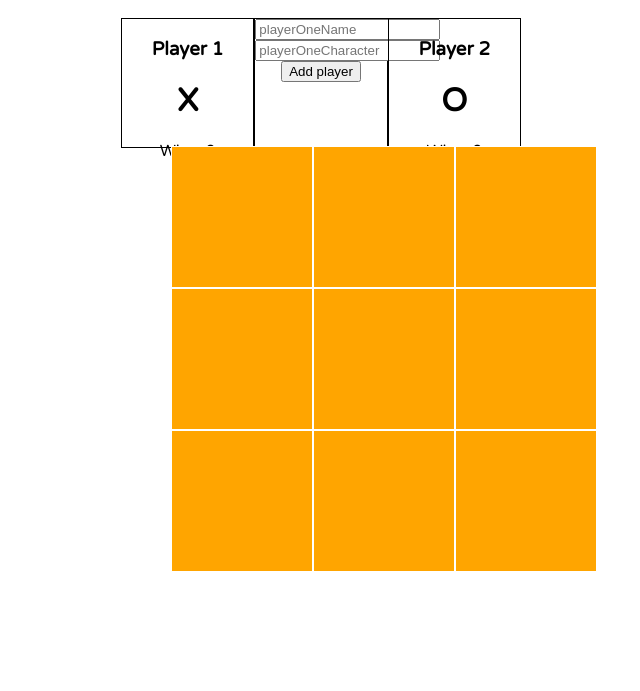
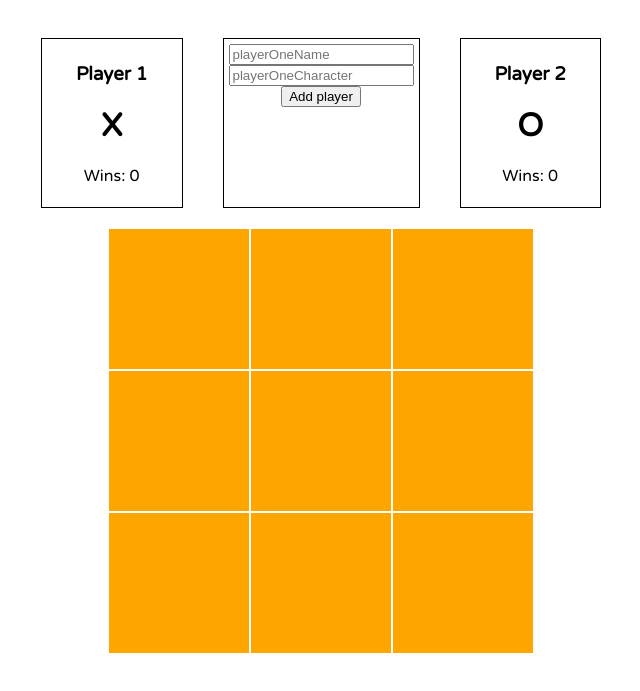
Before and after one commit to shaneenvitug/project0, a plain HTML site: page index.html in a window 1280 px wide. Shown: the part 49-740 px from the top of the page, without its empty margins (319-959 px from the left). Drawn offline with Linux system fonts and the light colour scheme.

Commit message:
fixed css to align center

```diff
--- a/css/style.css
+++ b/css/style.css
@@ -12,26 +12,23 @@ body {
 
 #players {
   display: flex;
-  width: 25em;
-  height: 8em;
+  width: 600px;
   margin: 0 auto;
+  justify-content: space-around;
 }
 
-#player1,
-#player2,
-#addPlayer {
+#players div {
+  margin: 20px;
   flex: 1;
-  justify-content: space-around;
-  width: 8em;
-  height: 8em;
   border: 1px solid black;
+  padding: 5px;
+  width: 250px;
+  text-align: center;
 }
 
 #container {
   display: inline-grid;
   grid-template-columns: auto auto auto;
-  height: 300px;
-  width: 300px;
   margin: 0 auto;
 }
 
```
